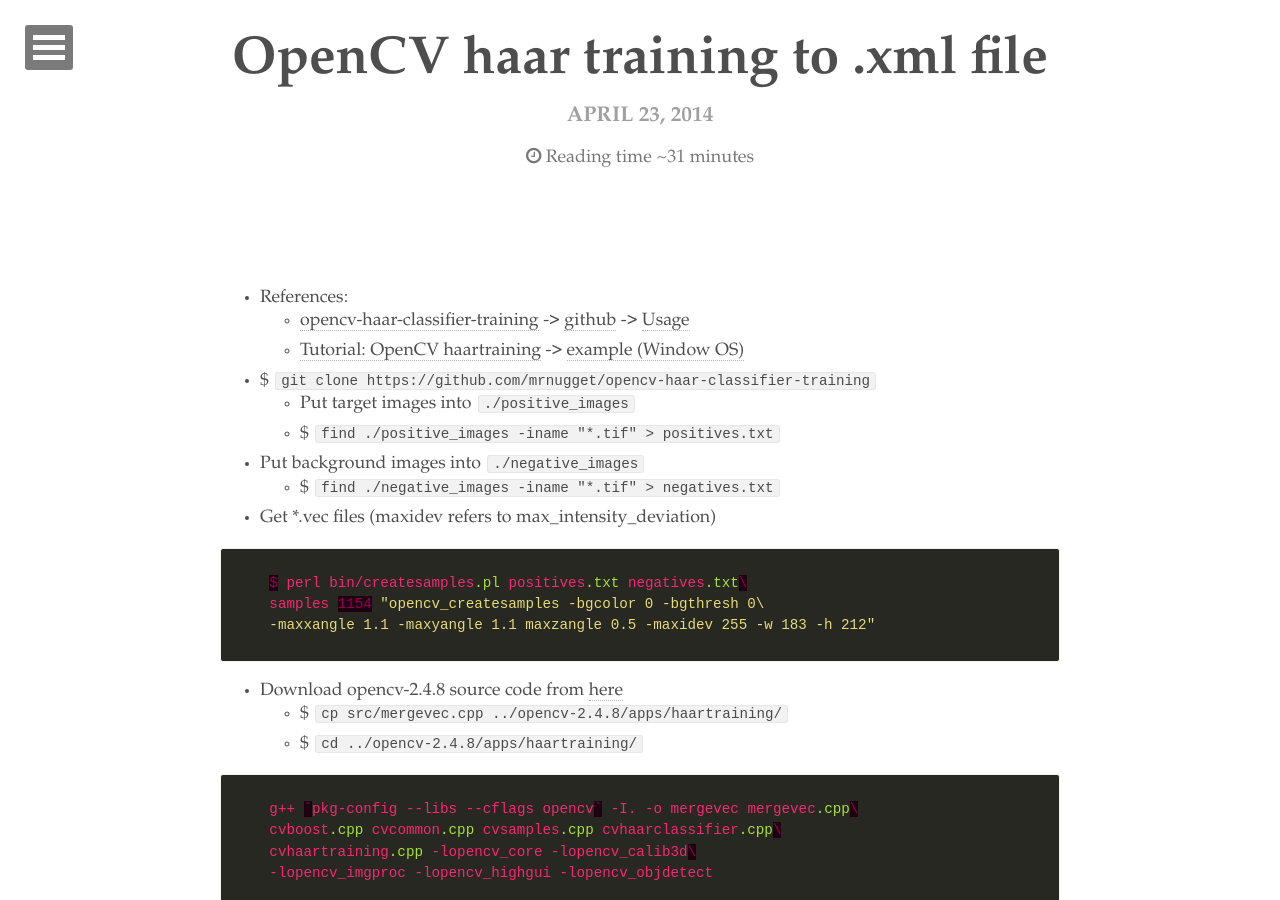
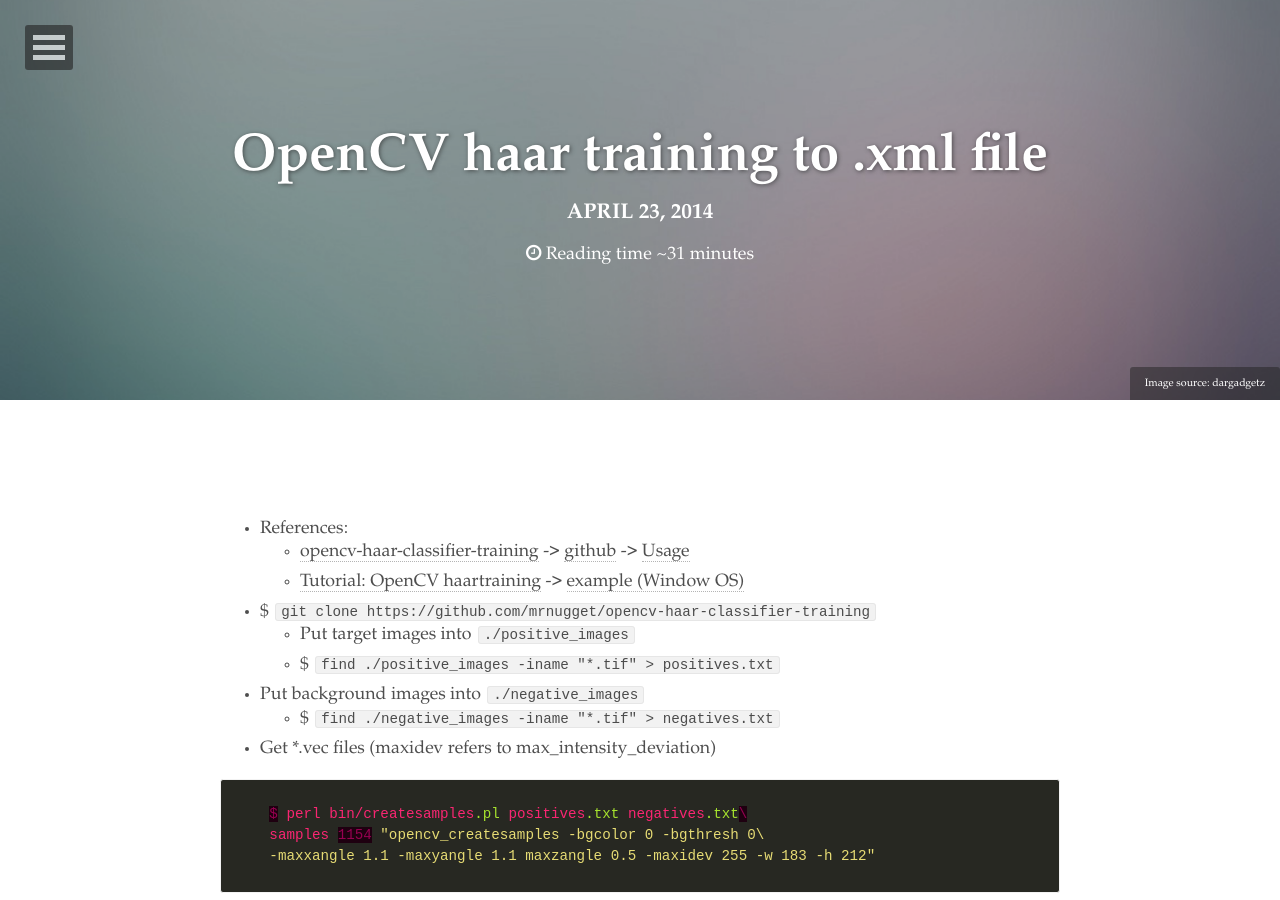
Before and after one commit to faustineinsun/faustineinsun.github.io, a Jekyll site: the page built from _posts/2014-04-23-OpenCV-haar-training-2-xml.md, in a window 1280 px wide and 900 px high. Built offline with Jekyll 4.4.1, drawn with Linux system fonts in a browser that asks for light colours; nearby versions of some CDN libraries; comment, search, counter and statistics services are not loaded.

Commit message:
new post

```diff
--- a/_posts/2014-04-23-OpenCV-haar-training-2-xml.md
+++ b/_posts/2014-04-23-OpenCV-haar-training-2-xml.md
@@ -2,8 +2,12 @@
 layout: post
 title: OpenCV haar training to .xml file
 description: "one of the object detection methods in computer vision"
+tags: [Computer Vision]
+image:
+  feature: abstract-1.jpg
+  credit: dargadgetz
+  creditlink: http://www.dargadgetz.com/ios-7-abstract-wallpaper-pack-for-iphone-5-and-ipod-touch-retina/
 modified: 2014-04-23
-tags: [Computer Vision]
 ---
 
 - References:
```
Also changed, not shown: _posts/2018-05-10-reading-list.md (+1 -1 lines).
